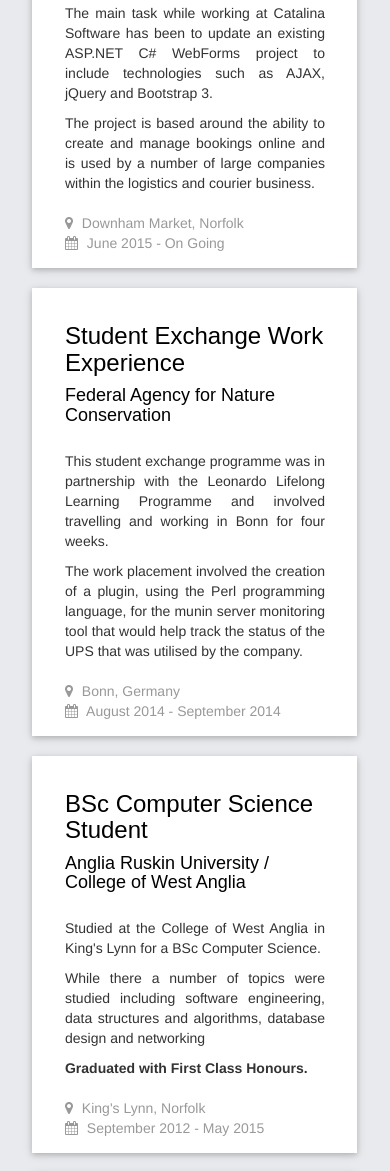
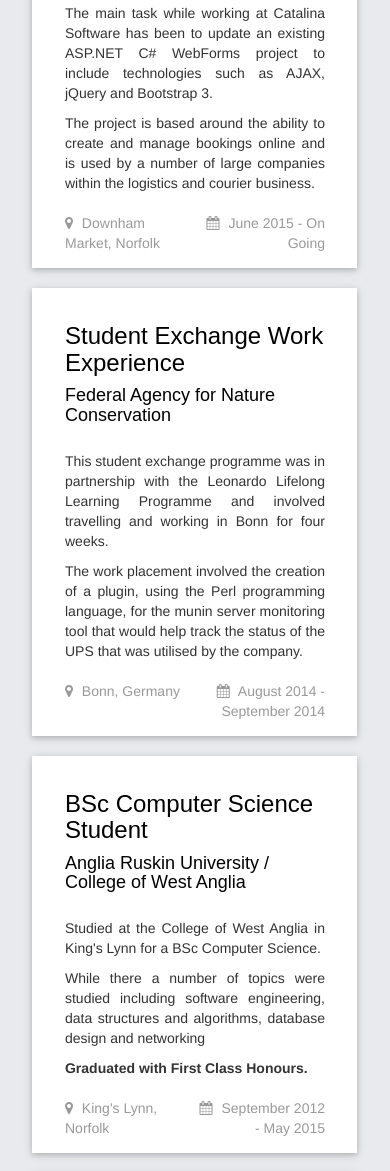
Before and after one commit to JamesWaudby/JamesWaudby.github.io, a plain HTML site: page index.html in a window 390 px wide. Shown: the part 533-1704 px from the top of the page. Drawn offline with nearby package versions, Linux system fonts and the light colour scheme.

Commit message:
Update to the footer

```diff
--- a/index.html
+++ b/index.html
@@ -52,15 +52,12 @@
               <p>The main task while working at Catalina Software has been to update an existing ASP.NET C# WebForms project to include technologies such as AJAX, jQuery and Bootstrap 3.</p>
               <p>The project is based around the ability to create and manage bookings online and is used by a number of large companies within the logistics and courier business.</p>
             </div>
-            <div class="screenshots">
-
-            </div>
           </div>
-          <div class="card-footer">
-            <div class="card-location col-xs-12 col-sm-6">
+          <div class="card-footer row">
+            <div class="card-location col-xs-6 col-sm-6">
               <i class="fa fa-map-marker"></i> Downham Market, Norfolk
             </div>
-            <div class="card-date">
+            <div class="card-date col-xs-6 col-sm-6 pull-right">
               <i class="fa fa-calendar"></i> June 2015 - On Going
             </div>
           </div>
@@ -76,11 +73,11 @@
               <p>The work placement involved the creation of a plugin, using the Perl programming language, for the munin server monitoring tool that would help track the status of the UPS that was utilised by the company.</p>
             </div>
           </div>
-          <div class="card-footer">
-            <div class="card-location col-xs-12 col-sm-6">
+          <div class="card-footer row">
+            <div class="card-location col-xs-6 col-sm-6">
               <i class="fa fa-map-marker"></i> Bonn, Germany
             </div>
-            <div class="card-date">
+            <div class="card-date col-xs-6 col-sm-6 pull-right">
               <i class="fa fa-calendar"></i> August 2014 - September 2014
             </div>
           </div>
@@ -101,10 +98,10 @@
             </div>
           </div>
           <div class="card-footer row">
-            <div class="card-location col-xs-12 col-sm-6">
+            <div class="card-location col-xs-6 col-sm-6">
               <i class="fa fa-map-marker"></i> King's Lynn, Norfolk
             </div>
-            <div class="card-date col-xs-12 col-sm-6">
+            <div class="card-date col-xs-6 col-sm-6 pull-right">
               <i class="fa fa-calendar"></i> September 2012 - May 2015
             </div>
           </div>
@@ -125,10 +122,10 @@
             </div>
           </div>
           <div class="card-footer row">
-            <div class="card-location col-xs-12 col-sm-6">
+            <div class="card-location col-xs-6 col-sm-6">
               <i class="fa fa-map-marker"></i> King's Lynn, Norfolk
             </div>
-            <div class="card-date col-xs-12 col-sm-6">
+            <div class="card-date col-xs-6 col-sm-6 pull-right">
               <i class="fa fa-calendar"></i> September 2010 - June 2012
             </div>
           </div>
--- a/styles.css
+++ b/styles.css
@@ -122,12 +122,12 @@
 
 .card .card-body {
   padding-bottom: 10px;
+  text-align:justify;
 }
 
 .card .card-body, .card .card-footer {
   margin-left: 10%;
   margin-right: 10%;
-  text-align:justify;
 }
 
 .card .card-footer {
@@ -140,6 +140,10 @@
 
 .card .card-date i, .card .card-location i {
   margin-right: 5px;
+}
+
+.card .card-date {
+  text-align: right;
 }
 
 .bold {
```
